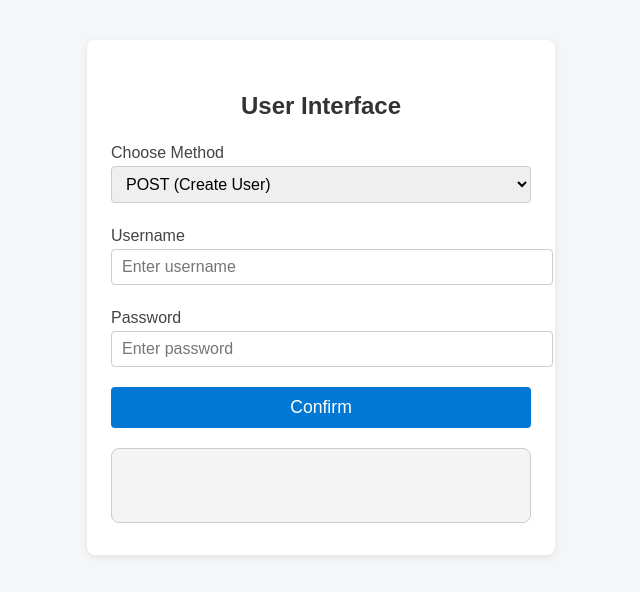
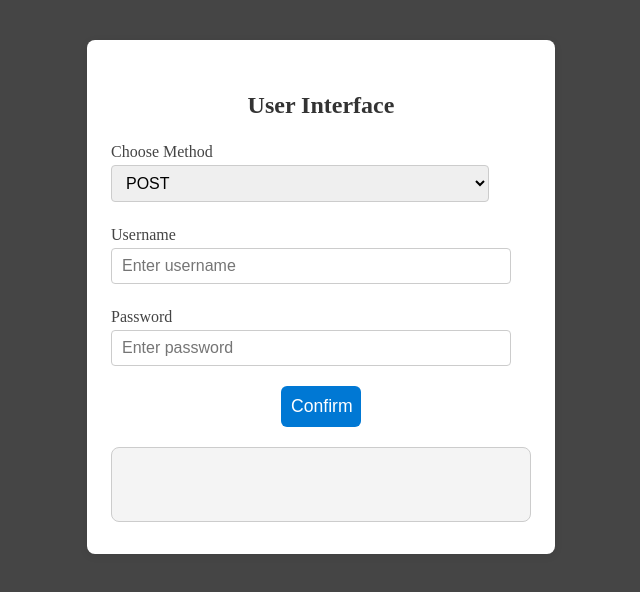
Before and after one commit to JeloGab/PT03---Frontend-and-Backend, a plain HTML site: page index.html in a window 1280 px wide. Shown: the whole page, without its empty margins (319-959 px from the left). Drawn offline with Linux system fonts and the light colour scheme.

Commit message:
second push

```diff
--- a/index.html
+++ b/index.html
@@ -10,11 +10,11 @@
         <h2>User Interface</h2>
         <label for="method">Choose Method</label>
         <select id="method">
-            <option value="POST">POST (Create User)</option>
-            <option value="GET_ID">GET (Get by Code)</option>
-            <option value="PATCH">PATCH (Update Username)</option>
-            <option value="GET_ALL">GET (All Users)</option>
-            <option value="DELETE">DELETE (Delete User)</option>
+            <option value="POST">POST</option>
+            <option value="GET_CODE">GET by Code</option>
+            <option value="PATCH">PATCH</option>
+            <option value="GET_ALL">GET all Users</option>
+            <option value="DELETE">DELETE</option>
         </select>
 
 
@@ -36,7 +36,9 @@
             <input type="text" id="id" placeholder="Enter user ID">
         </div>
 
+
         <button id="submit">Confirm</button>
+
         <div class="response-box"><pre id="responseOutput"></pre>
         </div>
     </div>
@@ -55,7 +57,7 @@
             idField.classList.add('hidden');
             if (methodSelect.value === "POST") {
                 fieldsDiv.classList.remove('hidden');
-            } else if (methodSelect.value === "GET_ID") {
+            } else if (methodSelect.value === "GET_CODE") {
                 codeField.classList.remove('hidden');
             } else if (methodSelect.value === "PATCH") {
                 idField.classList.remove('hidden');
@@ -81,7 +83,7 @@
                         headers: { "Content-Type": "application/json" },
                         body: JSON.stringify({ username, password })
                     });
-                } else if (methodSelect.value === "GET_ID") {
+                } else if (methodSelect.value === "GET_CODE") {
                     const code = document.getElementById('code').value;
                     res = await fetch(url + "/users/" + code);
                 } else if (methodSelect.value === "PATCH") {
--- a/styles.css
+++ b/styles.css
@@ -1,9 +1,7 @@
 
         body {
-            font-family: Arial, sans-serif;
-            background: #f4f6f8;
-            margin: 0;
-            padding: 0;
+            font-family: 'Times New Roman', Times, serif;
+            background: #454545;
         }
         .container {
             max-width: 420px;
@@ -25,7 +23,7 @@
             color: #444;
         }
         input, select {
-            width: 100%;
+            width: 90%;
             padding: 8px 10px;
             margin-bottom: 12px;
             border: 1px solid #ccc;
@@ -33,29 +31,21 @@
             font-size: 1em;
         }
         button {
-            width: 100%;
+            width: 80px;
             padding: 10px;
             background: #0078d4;
             color: #fff;
             border: none;
-            border-radius: 4px;
+            border-radius: 6px;
             font-size: 1.1em;
             cursor: pointer;
-            margin-top: 8px;
+            margin:8px auto;
+            display:block;
         }
         button:hover {
             background: #005fa3;
         }
-        .response {
-            margin-top: 18px;
-            background: #f0f6ff;
-            border-left: 4px solid #0078d4;
-            padding: 12px;
-            border-radius: 4px;
-            color: #222;
-            font-size: 0.98em;
-            word-break: break-all;
-        }
+
         .hidden {
             display: none;
         }
```
